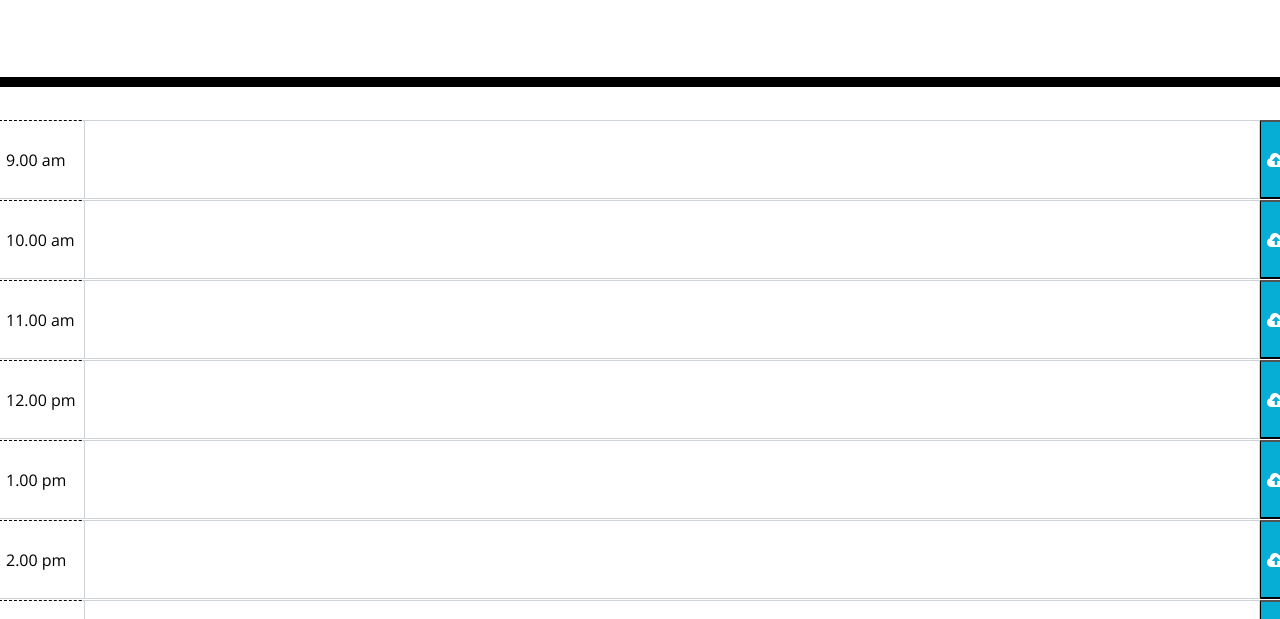
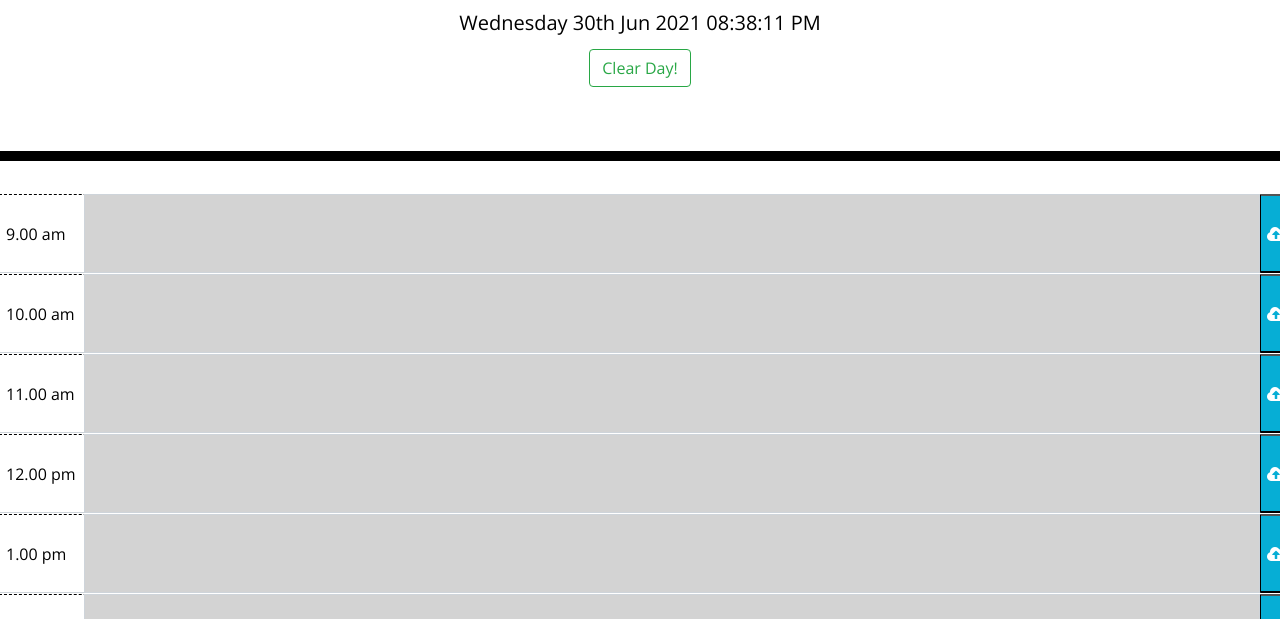
Before and after one commit to odders17/Work-Day-Scheduler, a plain HTML site: page index.html in a window 1280 px wide. Shown: the part 181-800 px from the top of the page. Drawn offline with nearby package versions, Linux system fonts and the light colour scheme.

Commit message:
added js commands

```diff
--- a/index.html
+++ b/index.html
@@ -27,6 +27,7 @@
       <h1 class="display-3">Work Day Scheduler</h1>
       <p class="lead">A simple calendar app for scheduling your work day</p>
       <p id="currentDay" class="lead"></p>
+      <button type="button" class="btn btn-outline-success" id="clearDay">Clear Day!</button>
     </header>
     <div class="container">
       <!-- Timeblocks go here -->
--- a/script.js
+++ b/script.js
@@ -1,3 +1,98 @@
 //Moment.js
 var currentDate = moment().format('dddd') + " " + moment().format("Do MMM YYYY");
 var currentHour = moment().format('h:mm:ss a');
+// variables for Text hour
+var nineAm = $("#9am");
+var tenAm = $("#10am");
+var elevenAm = $("#11am");
+var twelvePm = $("#12pm");
+var onePm = $("#13pm");
+var twoPm = $("#14pm");
+var threePm = $("#15pm");
+var fourPm = $("#16pm");
+var fivePm = $("#17pm");
+
+var hour = moment().hours();
+var userInput;
+var hourSpan;
+//var hourString = $(.hour).split(" ");
+
+//Date and Hour
+
+var interval = setInterval(function() {
+    var momentNow = moment();
+    $('#currentDay').html(momentNow.format('YYYY MMMM DD') + ' '
+                        +momentNow.format('dddd')
+                        .substring(0,3).toUpperCase());
+    $('#currentDay').html(currentDate + " " + momentNow.format('hh:mm:ss A'));
+},100);
+
+function initPage() {
+
+    console.log("Current Hour" + hour);
+    var init9 = JSON.parse(localStorage.getItem("09.00am"));
+    nineAm.val(init9);
+
+    var init10 = JSON.parse(localStorage.getItem("10.00am"));
+    tenAm.val(init10);
+
+    var init11 = JSON.parse(localStorage.getItem("11.00am"));
+    elevenAm.val(init11);
+
+    var init12 = JSON.parse(localStorage.getItem("12.00pm"));
+    twelvePm.val(init12);
+
+    var init1 = JSON.parse(localStorage.getItem("01.00pm"));
+    onePm.val(init1);
+
+    var init2 = JSON.parse(localStorage.getItem("02.00pm"));
+    twoPm.val(init2);
+
+    var init3 = JSON.parse(localStorage.getItem("03.00pm"));
+    threePm.val(init3);
+
+    var init4 = JSON.parse(localStorage.getItem("04.00pm"));
+    fourPm.val(init4);
+
+    var init5 = JSON.parse(localStorage.getItem("05.00pm"));
+    fivePm.val(init5);
+}
+
+function background () {
+
+    $(".form-control").each(function() {
+        var timeTest = parseInt($(this).attr("id"));
+        hour = parseInt (hour);
+        console.log(timeTest);
+        console.log(hour)
+//        console.log(this);
+        if (hour > timeTest) {
+            $(this).addClass("past");
+        } else if (hour < timeTest) {
+            $(this).addClass("future");
+        } else {
+            $(this).addClass("present");
+        }
+    });
+}
+
+$(document).ready(function(){
+    initPage()
+    background()
+
+    //Buttons that save to Local Storage
+    $(".saveBtn").on("click", function(){
+        userInput = $(this).siblings(".form-control").val().trim();
+        console.log(userInput);
+        hourSpan = $(this).siblings(".input-group-prepend").text().trim();
+        console.log(hourSpan);
+        localStorage.setItem(hourSpan, JSON.stringify(userInput));
+
+    })
+    // Button for clear the day
+    $("#clearDay").on("click", function(){
+        localStorage.clear();
+        initPage()
+    })
+
+});
```
